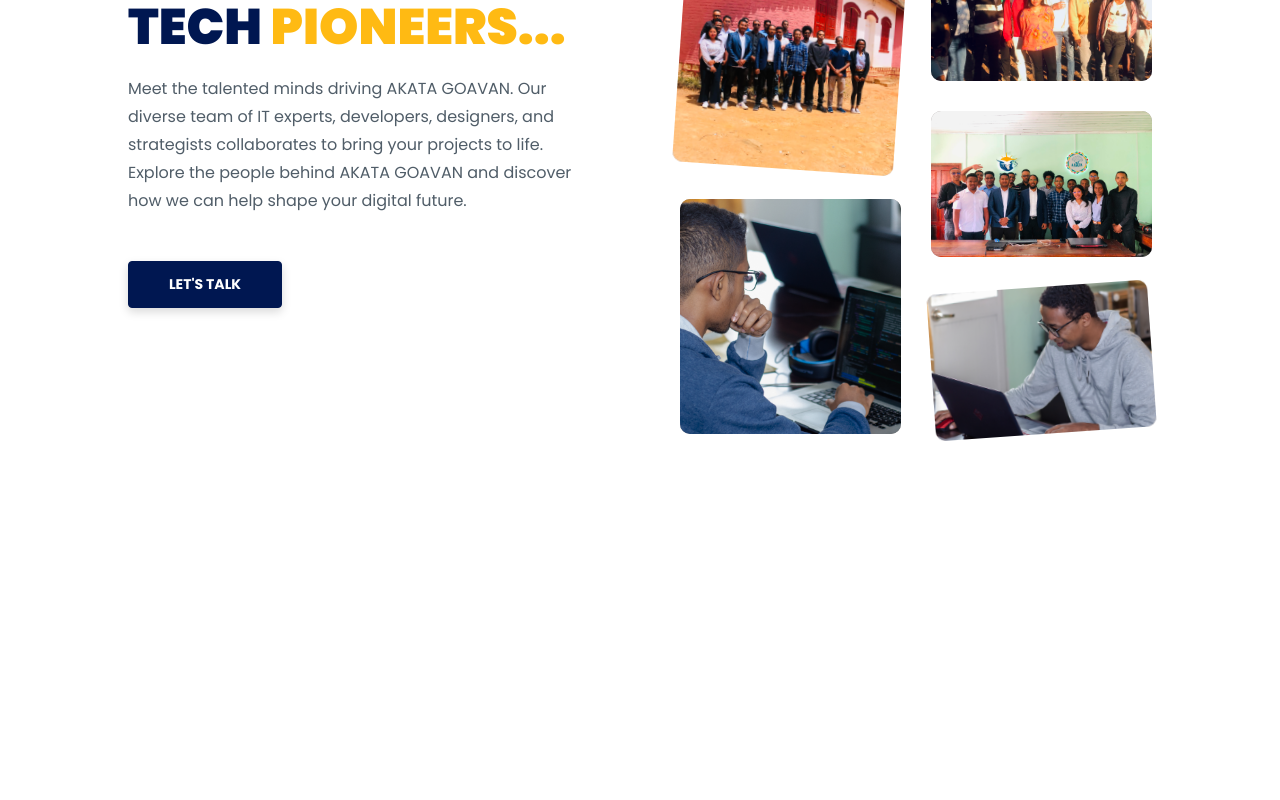
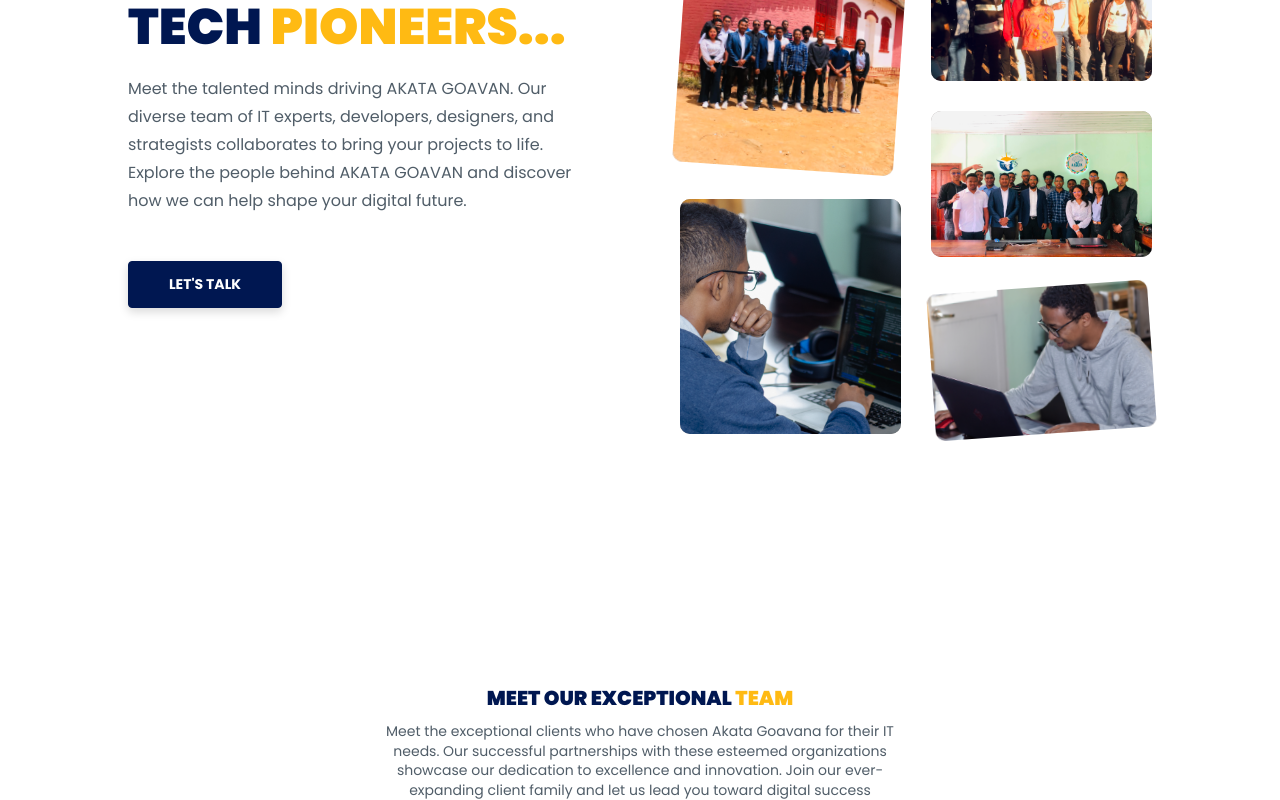
Before and after one commit to maxime-dot/website3, a Next.js app: page /teams in a window 1280 px wide. Shown: the part 227-1027 px from the top of the page. Before the commit the page ends 800 px from the top, so only its background shows below. Built offline with nearby package versions, Linux system fonts and the light colour scheme.

Commit message:
feat: add team list component + custom title

```diff
--- /dev/null
+++ b/src/app/components/team-list/TeamList.tsx
@@ -0,0 +1,13 @@
+"use client";
+import React from "react";
+import "./team-list.scss"
+import { motion } from "framer-motion"
+const TeamList: React.FC = () => {
+    return(
+        <div className="akata-team-list d-flex-center flex-col">
+            <motion.h2 initial={{opacity: 0, y: 20}}   whileInView={{opacity: 1, y: 0}} transition={{delay: .3}} viewport={{once: true}} className="akata-title-medium">Meet our exceptional <span>team</span></motion.h2>
+            <motion.p  initial={{opacity: 0, y: 20}}   whileInView={{opacity: 1, y: 0}} transition={{delay: .3}} viewport={{once: true}} className="akata-text-medium team-title-description">Meet the exceptional clients who have chosen Akata Goavana for their IT needs. Our successful partnerships with these esteemed organizations showcase our dedication to excellence and innovation. Join our ever-expanding client family and let us lead you toward digital success</motion.p>
+        </div>
+    )
+}
+export default TeamList;
--- /dev/null
+++ b/src/app/components/team-list/team-list.scss
@@ -0,0 +1,7 @@
+.akata-team-list{
+  margin-top: 250px;
+  .team-title-description{
+    text-align: center;
+    margin-top: 10px;
+  }
+}
--- a/src/app/teams/page.tsx
+++ b/src/app/teams/page.tsx
@@ -10,6 +10,7 @@
 import Button from "@/app/components/button/normal/Button";
 import Gallery from "@/app/components/gallery/Gallery";
 import LoadingModal from "@/app/components/modal-lets-talk/LoadingModal";
+import TeamList from "@/app/components/team-list/TeamList";
 const Modal = dynamic(() => import("@/app/components/modal-lets-talk/ModalLetsTalk"), {
   loading: () => <LoadingModal/>
 })
@@ -181,6 +182,8 @@
           </div>
         </div>
       </div>
+
+      <TeamList/>
     </div>
   );
 }
```
